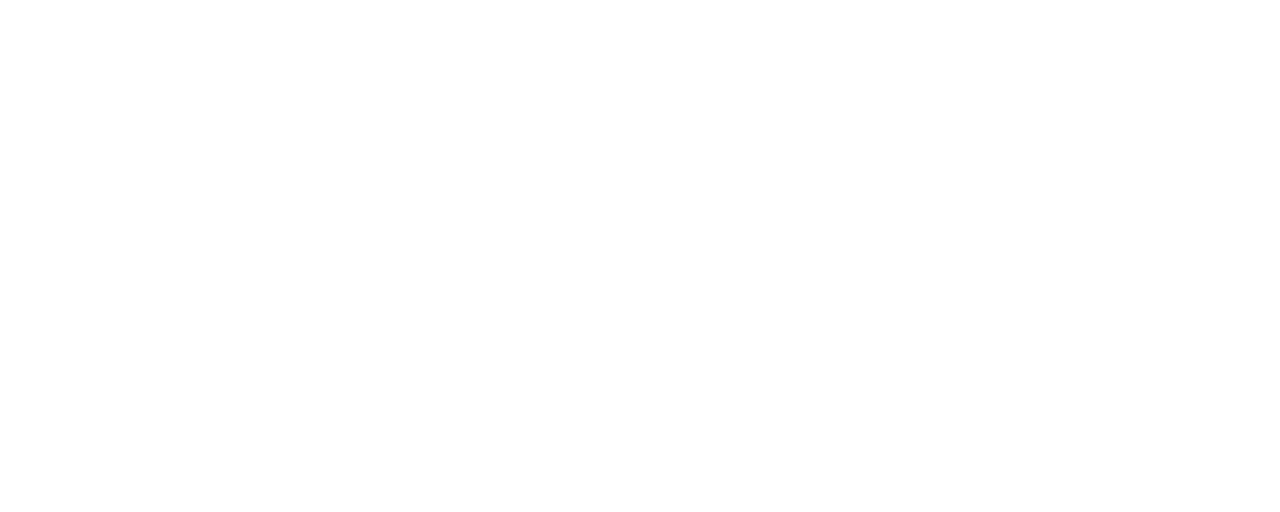
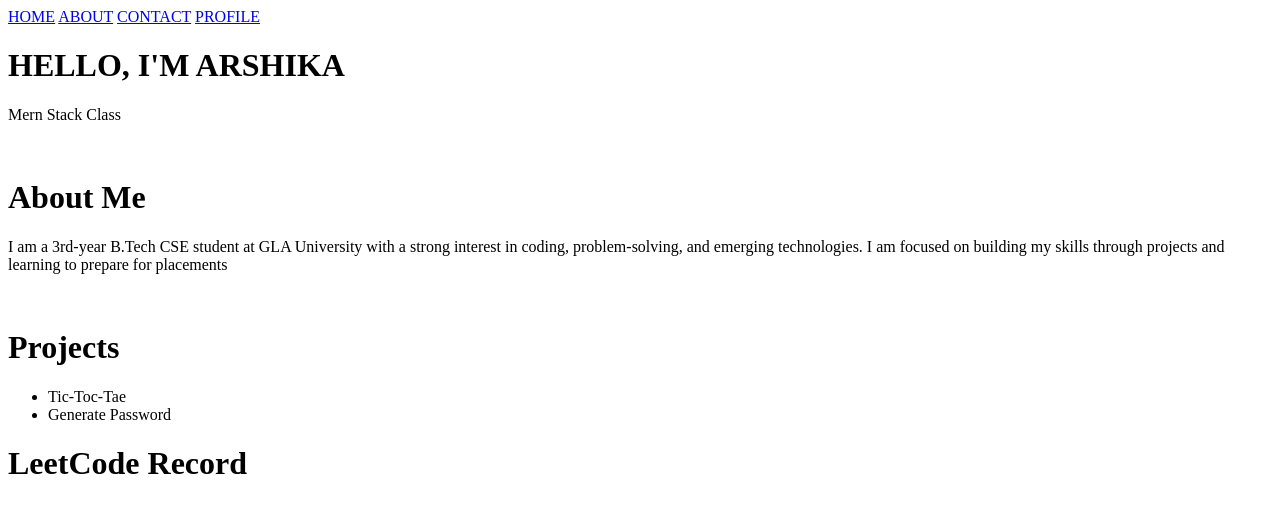
Before and after one commit to arshikkaa28/Mern-Stack-Class, a plain HTML site: page Project1.html in a window 1280 px wide. Drawn offline with Linux system fonts and the light colour scheme.

Commit message:
20-08-2025

```diff
--- a/Project1.html
+++ b/Project1.html
@@ -6,6 +6,34 @@
     <title>Document</title>
 </head>
 <body>
+    <nav >
+        <a href="home.html">HOME</a>
+        <a href="about.html">ABOUT</a>
+        <a href="contact.html">CONTACT</a>
+        <a href="pro.html">PROFILE</a>
+    </nav>
+    <div>
+        <h1>HELLO, I'M ARSHIKA</h1>
+        <p>Mern Stack Class</p>
+    </div>
+    <br>
+    <div>
+        <h1>About Me</h1>
+        <p>I am a 3rd-year B.Tech CSE student at GLA University with a strong interest in coding, problem-solving, and emerging technologies.
+     I am focused on building my skills through projects and learning to prepare for placements</p>
+    </div>
+    <br>
+    <div>
+        <h1>Projects</h1>
+        <ul>
+            <li>Tic-Toc-Tae</li>
+            <li>Generate Password</li>
+        </ul>
+    </div>
+    <DIV>
+        <H1>LeetCode Record</H1>
+    </DIV>
+    <br>
 
 </body>
 </html>
```
